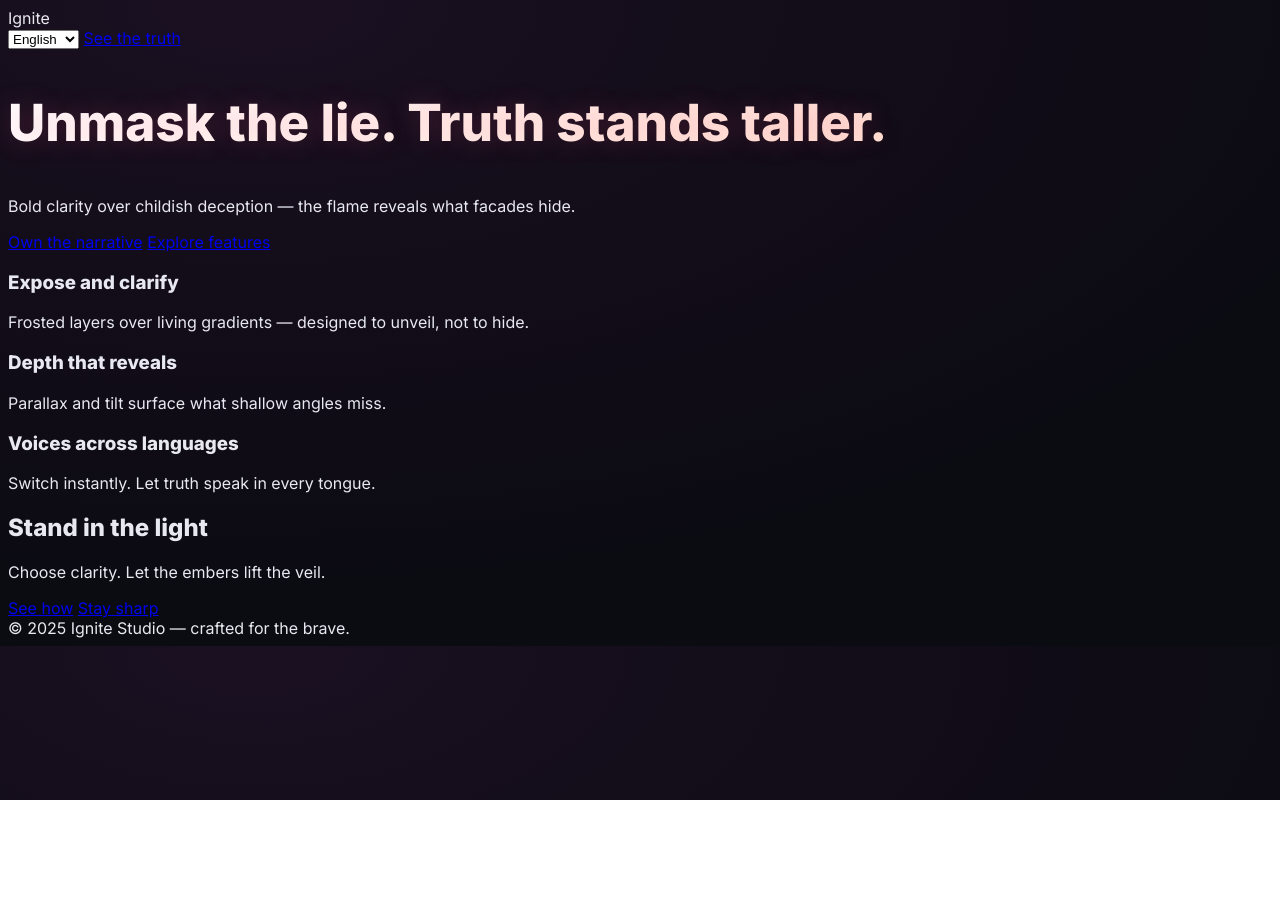
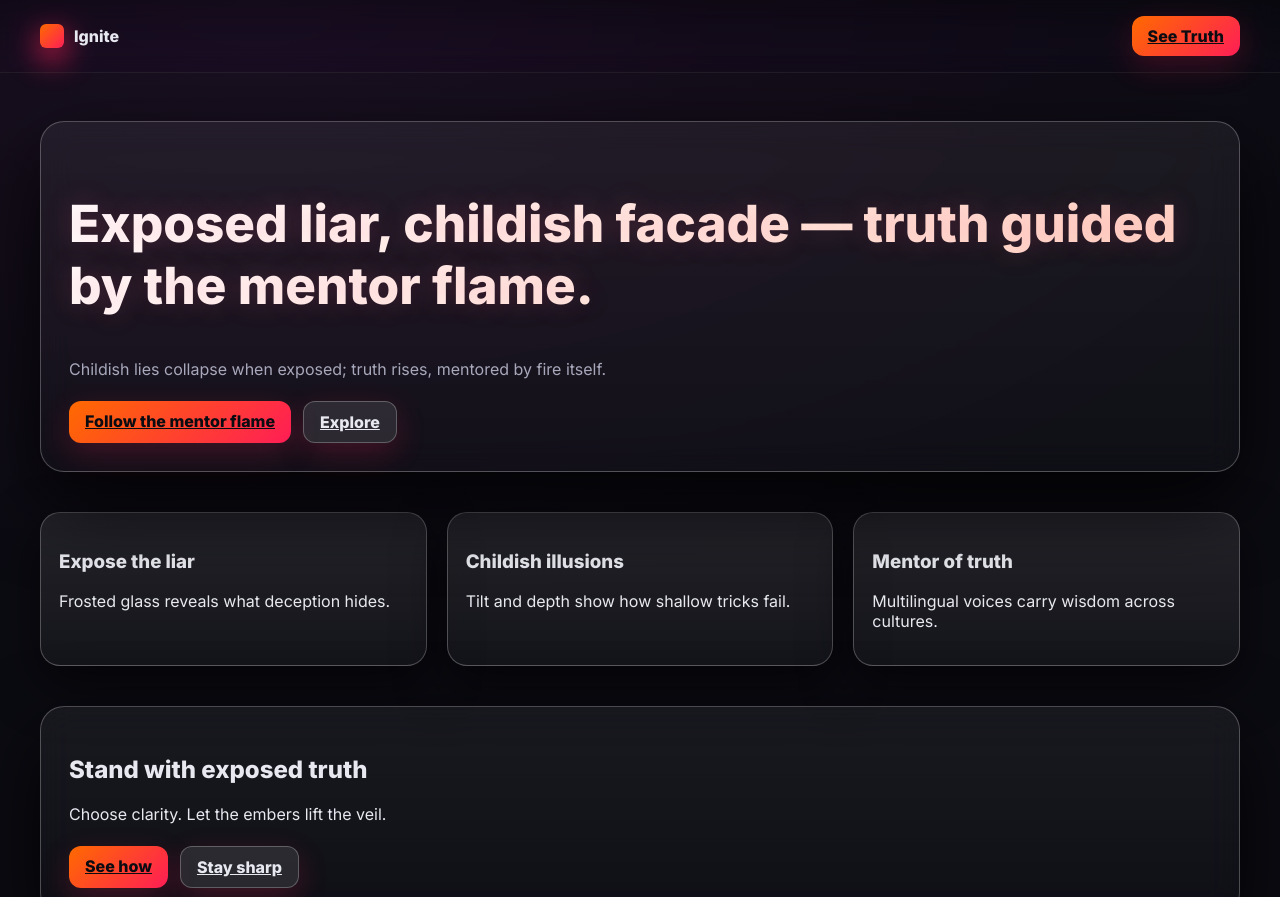
Before and after one commit to t46d/aaaiillllll, a plain HTML site: page index.html in a window 1280 px wide. Shown: the top 897 px of the page. Before the commit the page ends 800 px from the top, so only its background shows below. Drawn offline with Linux system fonts and the light colour scheme.

Commit message:
Update index.html

```diff
--- a/index.html
+++ b/index.html
@@ -4,17 +4,42 @@
   <meta charset="utf-8" />
   <meta name="viewport" content="width=device-width, initial-scale=1" />
   <title>Ignite — Glass & Flame</title>
-  <meta name="description" content="A fiery glassmorphism 3D landing experience with multilingual support." />
   <link rel="preconnect" href="https://fonts.googleapis.com">
   <link rel="preconnect" href="https://fonts.gstatic.com" crossorigin>
   <link href="https://fonts.googleapis.com/css2?family=Inter:wght@300;400;600;800&family=Tajawal:wght@400;700&display=swap" rel="stylesheet">
   <style>
-    /* نفس التنسيقات السابقة مع تعديلات طفيفة */
-    :root{--bg-1:#0b0b12;--bg-2:#140d1a;--glow-1:#ff6a00;--glow-2:#ff1e56;--glow-3:#fa709a;--glass-bg:rgba(255,255,255,.10);--glass-border:rgba(255,255,255,.25);--text:#e8e8f0;--muted:#a8a8bc;--shadow:#000000cc;}
-    body{background: radial-gradient(1200px 600px at 20% 0%, #1a1022 0%, var(--bg-2) 40%, var(--bg-1) 100%);color:var(--text);font-family:Inter,Tajawal,sans-serif;}
-    .title{font-size:clamp(28px,4vw,54px);font-weight:800;background:linear-gradient(135deg,#fff,#ffd1bf);-webkit-background-clip:text;color:transparent;text-shadow:0 4px 24px #ffffff12;}
+    :root{
+      --bg-1:#0b0b12; --bg-2:#140d1a;
+      --glow-1:#ff6a00; --glow-2:#ff1e56; --glow-3:#fa709a;
+      --glass-bg:rgba(255,255,255,.10); --glass-border:rgba(255,255,255,.25);
+      --text:#e8e8f0; --muted:#a8a8bc; --shadow:#000000cc;
+    }
+    body{margin:0; background:radial-gradient(1200px 600px at 20% 0%, #1a1022 0%, var(--bg-2) 40%, var(--bg-1) 100%);
+      color:var(--text); font-family:Inter,Tajawal,sans-serif; overflow-x:hidden;}
+    header{position:sticky;top:0;backdrop-filter:saturate(130%) blur(10px);
+      background:linear-gradient(180deg,rgba(0,0,0,.25),rgba(0,0,0,0));border-bottom:1px solid rgba(255,255,255,.08);}
+    .nav{max-width:1200px;margin:0 auto;padding:16px 24px;display:flex;align-items:center;gap:16px;}
+    .logo{font-weight:800;display:flex;align-items:center;gap:10px;}
+    .logo .mark{width:24px;height:24px;border-radius:6px;background:linear-gradient(135deg,var(--glow-1),var(--glow-2));box-shadow:0 10px 30px var(--glow-2);}
+    .nav-actions{margin-left:auto;display:flex;gap:12px;align-items:center}
+    .btn{border:none;border-radius:12px;padding:10px 16px;cursor:pointer;color:#0b0b12;font-weight:700;
+      background:linear-gradient(135deg,var(--glow-1),var(--glow-2));box-shadow:0 10px 30px #ff1e5633;transition:.2s;}
+    .btn:hover{transform:translateY(-2px);box-shadow:0 18px 40px #ff1e5644}
+    .btn.ghost{background:var(--glass-bg);color:var(--text);border:1px solid var(--glass-border);}
+    main{max-width:1200px;margin:0 auto;padding:48px 24px;}
+    .card{background:linear-gradient(180deg,rgba(255,255,255,.06),rgba(255,255,255,.02));border:1px solid var(--glass-border);
+      border-radius:24px;padding:28px;backdrop-filter:blur(16px);box-shadow:0 30px 80px var(--shadow);}
+    .title{font-size:clamp(28px,4vw,54px);font-weight:800;background:linear-gradient(135deg,#fff,#ffd1bf);
+      -webkit-background-clip:text;color:transparent;text-shadow:0 0 24px #ff6a0033;}
     .title-glow{animation:glowMorph 6s ease-in-out infinite;}
     @keyframes glowMorph{0%{text-shadow:0 0 24px #ff6a0033}50%{text-shadow:0 0 34px #ff1e5644}100%{text-shadow:0 0 24px #fa709a33}}
+    .subtitle{color:var(--muted);margin-top:12px}
+    .cta{margin-top:22px;display:flex;gap:12px;flex-wrap:wrap}
+    .grid{margin-top:40px;display:grid;grid-template-columns:repeat(3,1fr);gap:20px;}
+    .tile{border-radius:20px;border:1px solid var(--glass-border);background:linear-gradient(180deg,rgba(255,255,255,.10),rgba(255,255,255,.04));
+      box-shadow:0 18px 50px #0008;padding:18px;transition:.2s;}
+    .tile:hover{transform:translateY(-3px) scale(1.02);box-shadow:0 26px 70px #000a}
+    footer{margin-top:60px;padding:28px;border-top:1px solid rgba(255,255,255,.08);color:var(--muted);text-align:center;}
   </style>
 </head>
 <body>
@@ -22,41 +47,32 @@
     <nav class="nav">
       <div class="logo"><div class="mark"></div><span>Ignite</span></div>
       <div class="nav-actions">
-        <select id="lang" class="lang">
-          <option value="en" selected>English</option>
-          <option value="ar">العربية</option>
-          <option value="th">ไทย</option>
-          <option value="hi">हिन्दी</option>
-          <option value="es">Español</option>
-        </select>
-        <a class="btn" href="#truth">See the truth</a>
+        <a class="btn" href="#truth">See Truth</a>
       </div>
     </nav>
   </header>
 
   <main>
     <section class="hero">
-      <div class="card" id="heroCard">
-        <h1 class="title title-glow" id="title">Unmask the lie. Truth stands taller.</h1>
-        <p class="subtitle" id="subtitle">Bold clarity over childish deception — the flame reveals what facades hide.</p>
+      <div class="card">
+        <h1 class="title title-glow">Exposed liar, childish facade — truth guided by the mentor flame.</h1>
+        <p class="subtitle">Childish lies collapse when exposed; truth rises, mentored by fire itself.</p>
         <div class="cta">
-          <a class="btn" id="primaryCta" href="#truth">Own the narrative</a>
-          <a class="btn ghost" href="#features" id="secondaryCta">Explore features</a>
+          <a class="btn" href="#truth">Follow the mentor flame</a>
+          <a class="btn ghost" href="#features">Explore</a>
         </div>
       </div>
     </section>
 
-    <section id="features">
-      <div class="grid">
-        <div class="tile"><h3 id="f1t">Expose and clarify</h3><p id="f1d">Frosted layers over living gradients — designed to unveil, not to hide.</p></div>
-        <div class="tile"><h3 id="f2t">Depth that reveals</h3><p id="f2d">Parallax and tilt surface what shallow angles miss.</p></div>
-        <div class="tile"><h3 id="f3t">Voices across languages</h3><p id="f3d">Switch instantly. Let truth speak in every tongue.</p></div>
-      </div>
+    <section id="features" class="grid">
+      <div class="tile"><h3>Expose the liar</h3><p>Frosted glass reveals what deception hides.</p></div>
+      <div class="tile"><h3>Childish illusions</h3><p>Tilt and depth show how shallow tricks fail.</p></div>
+      <div class="tile"><h3>Mentor of truth</h3><p>Multilingual voices carry wisdom across cultures.</p></div>
     </section>
 
-    <section id="truth" class="card">
-      <h2 id="gst">Stand in the light</h2>
-      <p id="gsd">Choose clarity. Let the embers lift the veil.</p>
+    <section id="truth" class="card" style="margin-top:40px">
+      <h2>Stand with exposed truth</h2>
+      <p>Choose clarity. Let the embers lift the veil.</p>
       <div class="cta">
         <a class="btn" href="#features">See how</a>
         <a class="btn ghost" href="#top">Stay sharp</a>
@@ -68,15 +84,6 @@
 
   <script>
     document.getElementById('year').textContent = new Date().getFullYear();
-    const strings = {
-      en:{title:"Unmask the lie. Truth stands taller.",subtitle:"Bold clarity over childish deception — the flame reveals what facades hide.",primaryCta:"Own the narrative",secondaryCta:"Explore features",f1t:"Expose and clarify",f1d:"Frosted layers over living gradients — designed to unveil, not to hide.",f2t:"Depth that reveals",f2d:"Parallax and tilt surface what shallow angles miss.",f3t:"Voices across languages",f3d:"Switch instantly. Let truth speak in every tongue.",gst:"Stand in the light",gsd:"Choose clarity. Let the embers lift the veil."},
-      ar:{title:"اكشف الزيف. الحقيقة أعلى قامة.",subtitle:"وضوح جريء فوق خداع طفولي — اللهيب يكشف ما تخفيه الواجهات.",primaryCta:"امتلك السرد",secondaryCta:"استكشف الميزات",f1t:"اكشف ووضّح",f1d:"طبقات مثلّجة فوق تدرجات حية — مصمّمة للكشف لا للإخفاء.",f2t:"عمق يكشف",f2d:"المنظر والإمالة يُظهران ما يفوت الزوايا السطحية.",f3t:"أصوات عبر اللغات",f3d:"بدّل فورًا. دع الحقيقة تتحدث بكل لسان.",gst:"قف في الضوء",gsd:"اختر الوضوح. دع الجمر يرفع الستار."}
-    };
-    const ids=["title","subtitle","primaryCta","secondaryCta","f1t","f1d","f2t","f2d","f3t","f3d","gst","gsd"];
-    const langSelect=document.getElementById('lang');
-    const applyLang=(code)=>{const s=strings[code]||strings.en;ids.forEach(id=>{const el=document.getElementById(id);if(el)el.textContent=s[id];});document.documentElement.dir=code==='ar'?'rtl':'ltr';document.documentElement.lang=code;};
-    langSelect.addEventListener('change',e=>applyLang(e.target.value));
-    applyLang('en');
   </script>
 </body>
 </html>
```
